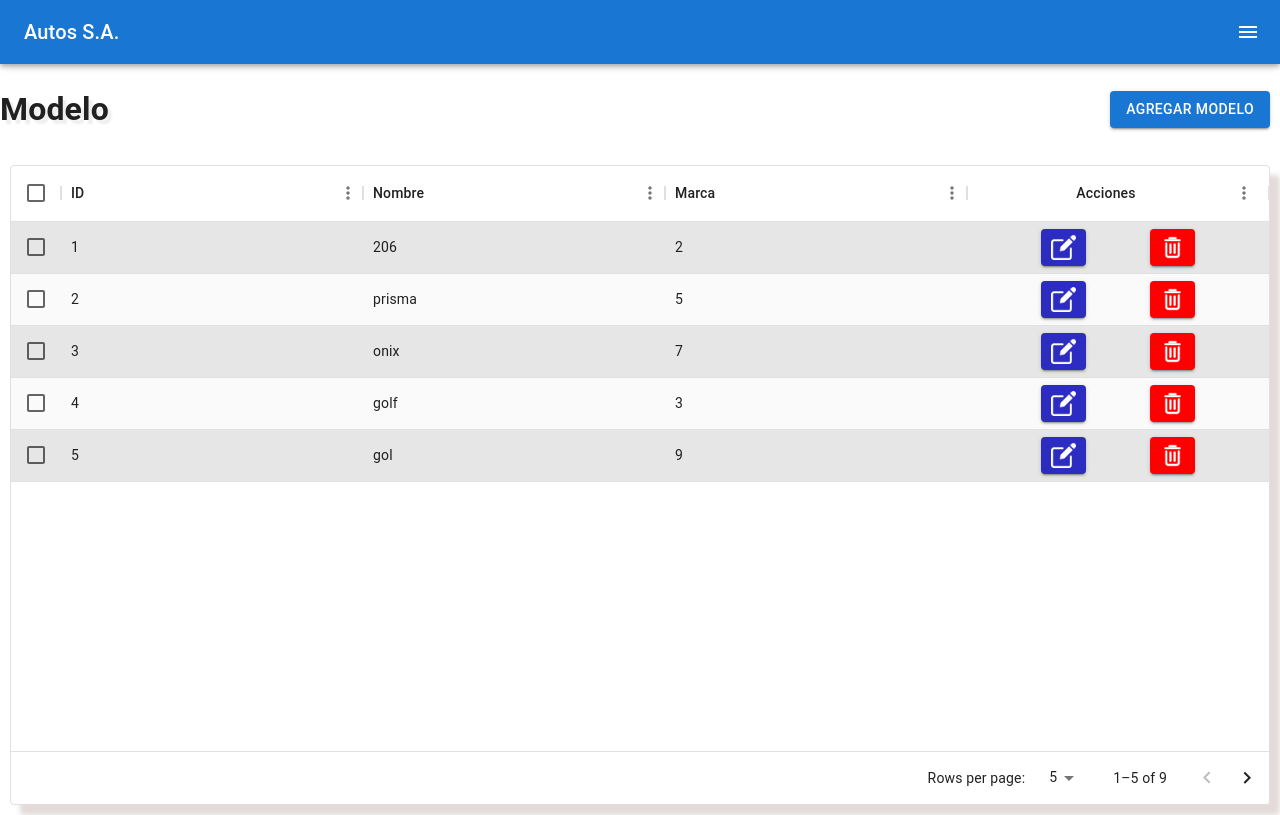
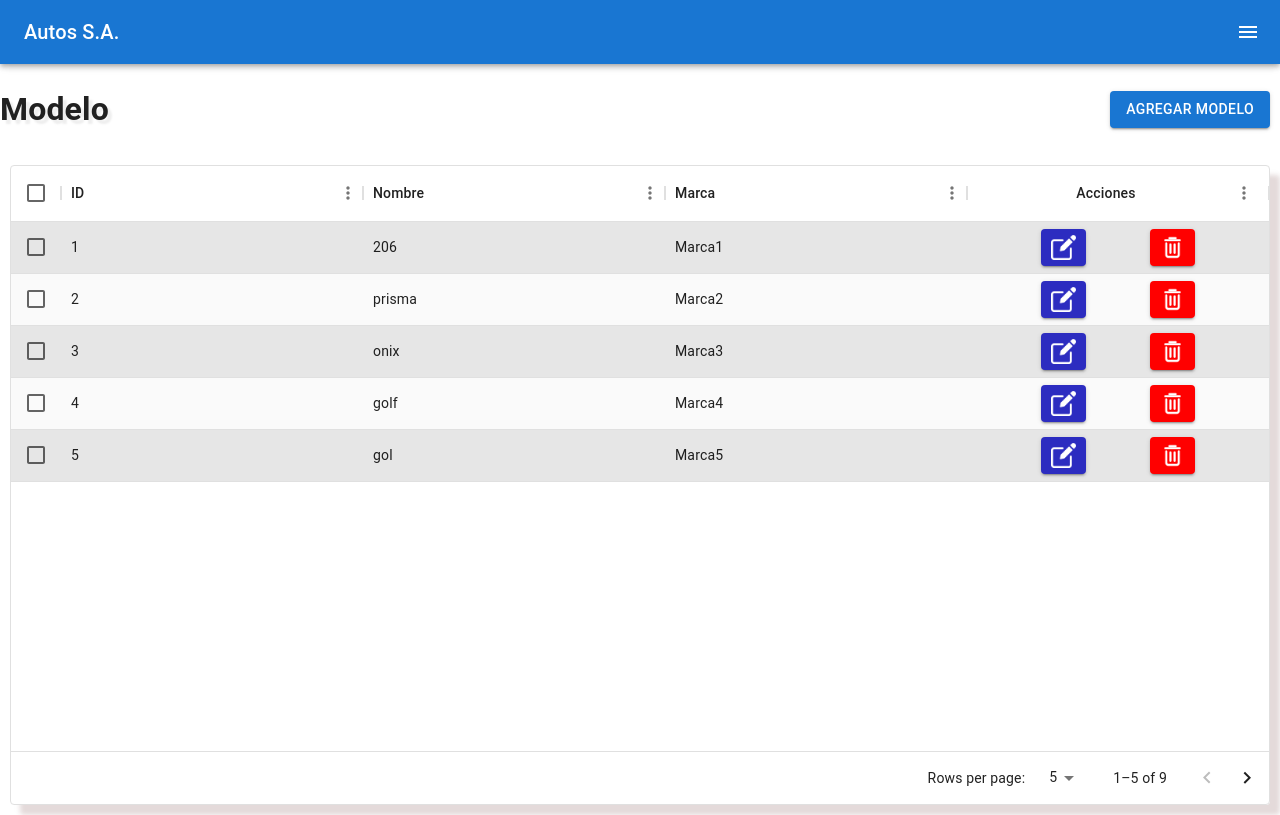
Before and after one commit to martingabetta1/AutosSA, a React (Create React App) app in the folder frontend/: page /modelo in a window 1280 px wide. Built offline with nearby package versions, Linux system fonts and the light colour scheme.

Commit message:
Generar modulo de CRUDS de ordenes

```diff
--- a/frontend/src/pages/Modelo.jsx
+++ b/frontend/src/pages/Modelo.jsx
@@ -15,19 +15,19 @@ export default function Modelo() {
     [rows, setRows] = CrudContext.crudStructure.rows
 
   let rowsTemplate = [
-    { id: 1, marca: 2, nombre: '206' },
-    { id: 2, marca: 5, nombre: 'prisma' },
-    { id: 3, marca: 7, nombre: 'onix' },
-    { id: 4, marca: 3, nombre: 'golf' },
-    { id: 5, marca: 9, nombre: 'gol' },
-    { id: 6, marca: 4, nombre: 'sedan' },
-    { id: 7, marca: 1, nombre: 'tt' },
-    { id: 8, marca: 6, nombre: 'veneno' },
-    { id: 9, marca: 10, nombre: 'f100' }
+    { id: 1, marca: { id: 101, descripcion: 'Marca1' }, nombre: '206' },
+    { id: 2, marca: { id: 102, descripcion: 'Marca2' }, nombre: 'prisma' },
+    { id: 3, marca: { id: 103, descripcion: 'Marca3' }, nombre: 'onix' },
+    { id: 4, marca: { id: 104, descripcion: 'Marca4' }, nombre: 'golf' },
+    { id: 5, marca: { id: 105, descripcion: 'Marca5' }, nombre: 'gol' },
+    { id: 6, marca: { id: 106, descripcion: 'Marca6' }, nombre: 'sedan' },
+    { id: 7, marca: { id: 107, descripcion: 'Marca7' }, nombre: 'tt' },
+    { id: 8, marca: { id: 108, descripcion: 'Marca8' }, nombre: 'veneno' },
+    { id: 9, marca: { id: 109, descripcion: 'Marca9' }, nombre: 'f100' }
   ];
   useEffect(() => {
     setEndpoints({
-      fetch:'/modelo',
+      fetch: '/modelo',
       create: '/modelo',
       edit: '/modelo',
       delete: '/modelo'
@@ -47,6 +47,12 @@ export default function Modelo() {
         type: 'select',
         endpoint: '/marca'
       },
+      {
+        name: 'date',
+        label: 'Date',
+        type: 'date',
+        endpoint: '/marca'
+      },
     ])
     setRows(rowsTemplate)
     // getRegisters()
@@ -55,7 +61,12 @@ export default function Modelo() {
   const columns = [
     { field: 'id', headerName: 'ID', flex: 1 },
     { field: 'nombre', headerName: 'Nombre', flex: 1 },
-    { field: 'marca', headerName: 'Marca', flex: 1 },
+    {
+      field: 'marca.descripcion',
+      headerName: 'Marca',
+      flex: 1,
+      valueGetter: (params) => params.row.marca.descripcion
+    },
   ];
 
   const getRegisters = async () => {
--- a/frontend/src/pages/ordenes/Orden.jsx
+++ b/frontend/src/pages/ordenes/Orden.jsx
@@ -3,6 +3,7 @@ import CrudTemplate from '../../components/CrudTemplate'
 import CreateDialog from '../../components/dialogs/CreateDialog'
 import { useCrudData } from '../../contexts/CrudContext/CrudContext';
 import Api from '../../services/Api'
+import dayjs from 'dayjs';
 
 export default function Marca() {
 
@@ -16,26 +17,26 @@ export default function Marca() {
 
     let rowsTemplate = [
         {
-            id:1,
+            id: 1,
             nroOrden: 1,
-            fechaInicio: new Date('2023-01-10'),
-            fechaFin: new Date('2023-01-15'),
-            vehiculo: 1,
-            tecnico: 1,
-            estado: 1,
+            fechaInicio: dayjs('2023-01-10'),
+            fechaFin: dayjs('2023-01-15'),
+            vehiculo: {id:1,descripcion:"Onix"},
+            tecnico: {id:1,descripcion:"Pedro"},
+            estado: {id:1,descripcion:"En espera"},
             comentario: 'El vehículo necesita un cambio de aceite urgente.',
-            cliente: 1
+            cliente: {id:1,descripcion:"Menganito"}
         },
         {
-            id:2,
+            id: 2,
             nroOrden: 2,
-            fechaInicio: new Date('2023-02-05'),
-            fechaFin: new Date('2023-02-10'),
-            vehiculo: 2,
-            tecnico: 2,
-            estado: 2,
+            fechaInicio: dayjs('2023-02-05'),
+            fechaFin: dayjs('2023-02-10'),
+            vehiculo: {id:2,descripcion:"Ford"},
+            tecnico: {id:2,descripcion:"Juan"},
+            estado: {id:2,descripcion:"En curso"},
             comentario: 'El vehículo está en buenas condiciones.',
-            cliente: 2
+            cliente: {id:2,descripcion:"Fulanito"}
         },
 
     ];
@@ -62,28 +63,28 @@ export default function Marca() {
             {
                 name: 'vehiculo',
                 label: 'Vehiculo',
-                type: 'autocomplete'
+                type: 'select'
             },
             {
                 name: 'tecnico',
                 label: 'Tecnico',
-                type: 'autocomplete'
+                type: 'select'
             },
             {
                 name: 'estado',
                 label: 'Estado',
-                type: 'autocomplete'
+                type: 'select'
             },
             {
                 name: 'comentario',
                 label: 'Comentario',
                 type: 'text',
-                multiline:true
+                multiline: true
             },
             {
                 name: 'cliente',
                 label: 'Cliente',
-                type: 'autocomplete'
+                type: 'select'
             },
         ])
         setRows(rowsTemplate)
@@ -94,11 +95,31 @@ export default function Marca() {
         { field: 'id', headerName: 'ID', flex: 1 },
         { field: 'fechaInicio', headerName: 'Fecha inicio', flex: 1 },
         { field: 'fechaFin', headerName: 'Fecha fin', flex: 1 },
-        { field: 'vehiculo', headerName: 'Vehiculo', flex: 1 },
-        { field: 'tecnico', headerName: 'Tecnico', flex: 1 },
-        { field: 'estado', headerName: 'Estado', flex: 1 },
+        {
+            field: 'vehiculo.descripcion',
+            headerName: 'Vehiculo',
+            flex: 1,
+            valueGetter: (params) => params.row.vehiculo.descripcion
+        },
+        {
+            field: 'tecnico.descripcion',
+            headerName: 'Tecnico',
+            flex: 1,
+            valueGetter: (params) => params.row.tecnico.descripcion
+        },
+        {
+            field: 'estado.descripcion',
+            headerName: 'Estado',
+            flex: 1,
+            valueGetter: (params) => params.row.estado.descripcion
+        },
         { field: 'comentario', headerName: 'Comentario', flex: 1 },
-        { field: 'cliente', headerName: 'Cliente', flex: 1 },
+        {
+            field: 'cliente.descripcion',
+            headerName: 'Cliente',
+            flex: 1,
+            valueGetter: (params) => params.row.cliente.descripcion
+        },
     ];
 
     const getRegisters = async () => {
```
